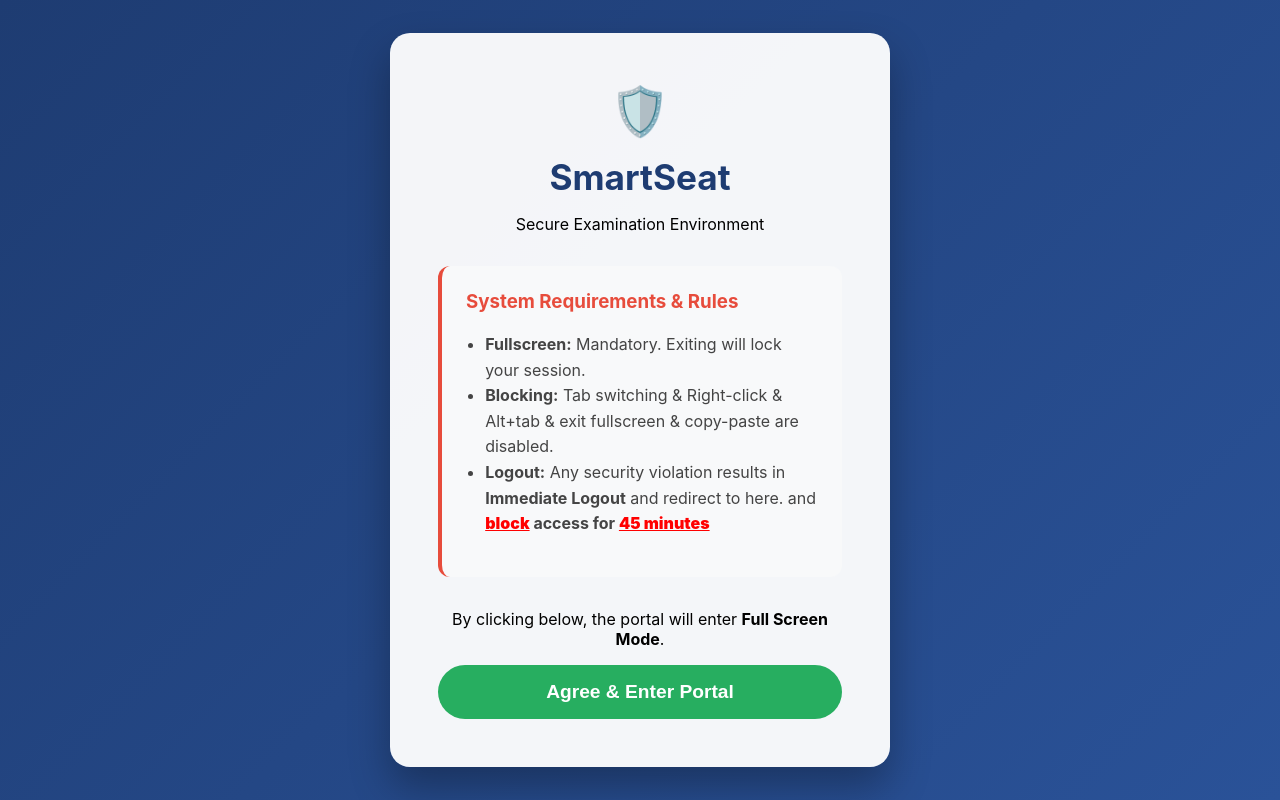
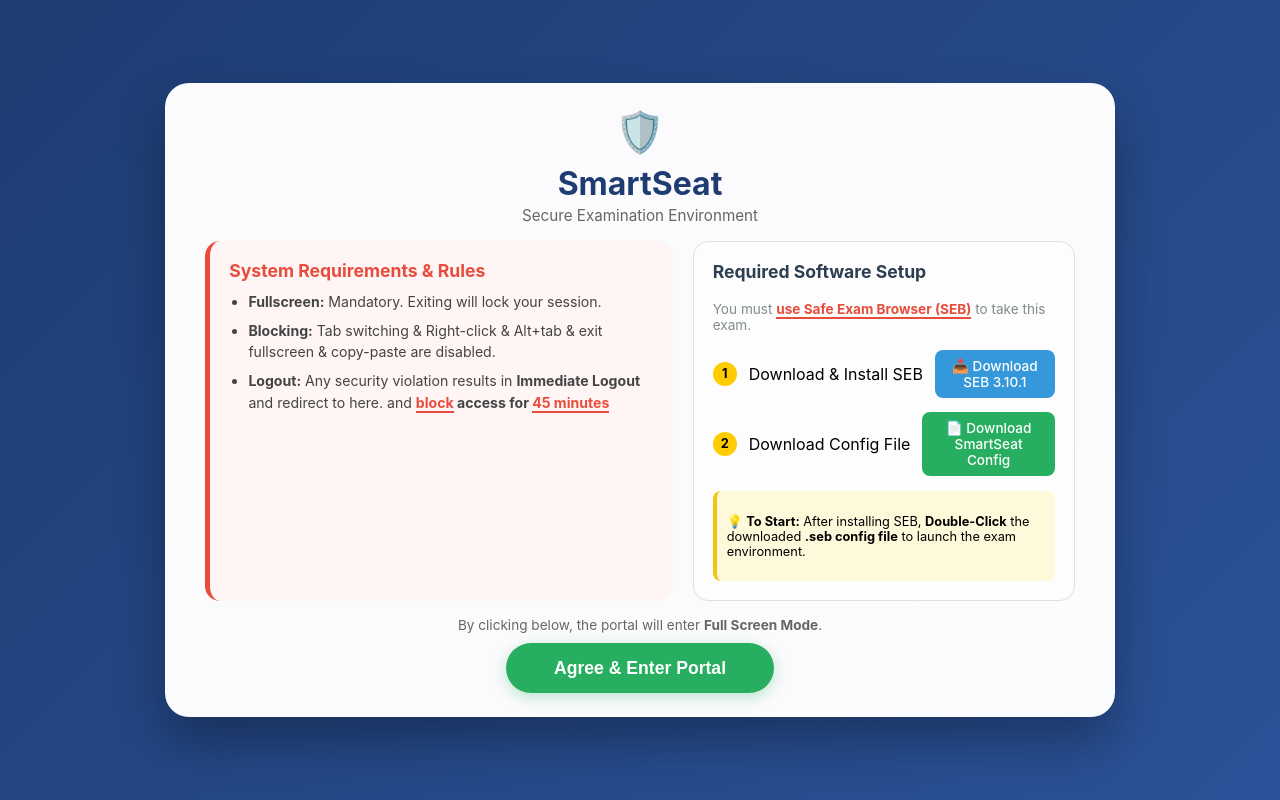
Before and after one commit to Bg987/ExamPortalSmartSeatFrontend, an Angular app: page / in a window 1280 px wide. Built offline with nearby package versions, Linux system fonts and the light colour scheme.

Commit message:
add seb and config file link in landing page

```diff
--- a/src/app/index/index.css
+++ b/src/app/index/index.css
@@ -1,3 +1,14 @@
+/* 1. Global Reset & Layout */
+* {
+  box-sizing: border-box;
+}
+
+body, html {
+  margin: 0;
+  padding: 0;
+  overflow: hidden; /* Strict single-screen rule */
+}
+
 .welcome-container {
   height: 100vh;
   display: flex;
@@ -5,69 +16,193 @@
   justify-content: center;
   background: linear-gradient(135deg, #1e3c72 0%, #2a5298 100%);
   font-family: 'Inter', sans-serif;
+  padding: 1rem;
 }
 
+/* 2. Glassmorphism Card */
 .glass-card {
-  background: rgba(255, 255, 255, 0.95);
-  padding: 3rem;
-  border-radius: 20px;
-  box-shadow: 0 20px 40px rgba(0,0,0,0.3);
-  max-width: 500px;
+  background: rgba(255, 255, 255, 0.98);
+  padding: 1.5rem 2.5rem;
+  border-radius: 24px;
+  box-shadow: 0 25px 50px rgba(0,0,0,0.3);
+  width: 100%;
+  max-width: 950px; /* Wider for side-by-side content */
   text-align: center;
 }
 
 .shield-icon {
-  font-size: 3rem;
+  font-size: 2.5rem;
   display: block;
-  margin-bottom: 1rem;
+  margin-bottom: 0.5rem;
 }
 
 h1 {
   color: #1e3c72;
   margin: 0;
-  font-size: 2.2rem;
+  font-size: 2rem;
 }
 
+.subtitle {
+  color: #666;
+  font-size: 0.95rem;
+  margin: 0.2rem 0 1rem 0;
+}
+
+/* 3. Side-by-Side Content Grid */
+.side-by-side-container {
+  display: grid;
+  grid-template-columns: 1.1fr 0.9fr; /* Slightly wider for rules */
+  gap: 20px;
+  margin: 1rem 0;
+  text-align: left;
+}
+
+/* 4. Left Column: Rules */
 .instructions {
-  text-align: left;
-  background: #f8f9fa;
-  padding: 1.5rem;
-  border-radius: 12px;
-  margin: 2rem 0;
-  border-left: 4px solid #e74c3c;
+  background: #fff5f5;
+  padding: 1.2rem;
+  border-radius: 15px;
+  border-left: 5px solid #e74c3c;
 }
 
 .instructions h3 {
-  margin-top: 0;
+  margin: 0 0 10px 0;
   color: #e74c3c;
+  font-size: 1.1rem;
 }
 
 .instructions ul {
   padding-left: 1.2rem;
+  margin: 0;
   color: #444;
-  line-height: 1.6;
+  font-size: 0.88rem;
+  line-height: 1.5;
+}
+
+.instructions li {
+  margin-bottom: 8px;
+}
+
+/* 5. Right Column: SEB Setup */
+.seb-setup {
+  background: #fdfdfd;
+  padding: 1.2rem;
+  border-radius: 15px;
+  border: 1px solid #e0e0e0;
+  display: flex;
+  flex-direction: column;
+  justify-content: space-between;
+}
+
+.seb-setup h3 {
+  margin: 0 0 5px 0;
+  color: #2c3e50;
+  font-size: 1.1rem;
+}
+
+.setup-subtitle {
+  font-size: 0.85rem;
+  color: #7f8c8d;
+  margin-bottom: 15px;
+}
+
+.download-grid {
+  display: flex;
+  flex-direction: column;
+  gap: 12px;
+}
+
+.download-item {
+  display: flex;
+  align-items: center;
+  gap: 12px;
+}
+
+.step-num {
+  background: #ffcc00;
+  color: #000;
+  min-width: 24px;
+  height: 24px;
+  display: flex;
+  align-items: center;
+  justify-content: center;
+  border-radius: 50%;
+  font-weight: bold;
+  font-size: 0.8rem;
+}
+
+.download-link {
+  flex: 1;
+  padding: 8px 12px;
+  background: #3498db;
+  color: white;
+  text-decoration: none;
+  border-radius: 8px;
+  font-size: 0.85rem;
+  font-weight: 500;
+  text-align: center;
+  transition: background 0.2s;
+}
+
+.download-link:hover { background: #2980b9; }
+.download-link.config { background: #27ae60; }
+.download-link.config:hover { background: #219150; }
+
+.launch-notice {
+  margin-top: 15px;
+  background: #fff9db;
+  padding: 10px;
+  border-radius: 8px;
+  font-size: 0.8rem;
+  border-left: 4px solid #f1c40f;
+}
+
+/* 6. Action Area (Bottom) */
+.action-area {
+  margin-top: 1rem;
+}
+
+.action-area p {
+  font-size: 0.85rem;
+  color: #666;
+  margin-bottom: 10px;
 }
 
 .btn-start {
   background: #27ae60;
   color: white;
   border: none;
-  padding: 1rem 2.5rem;
-  font-size: 1.2rem;
+  padding: 0.9rem 3rem;
+  font-size: 1.1rem;
   font-weight: 600;
   border-radius: 50px;
   cursor: pointer;
   transition: all 0.3s ease;
-  width: 100%;
-}
-
-u{
-  color : red;
-  font-weight : bolder;
+  box-shadow: 0 4px 15px rgba(39, 174, 96, 0.3);
 }
 
 .btn-start:hover {
   background: #2ecc71;
   transform: translateY(-2px);
-  box-shadow: 0 5px 15px rgba(46, 204, 113, 0.4);
+  box-shadow: 0 6px 20px rgba(46, 204, 113, 0.4);
 }
+
+/* 7. Utilities */
+u {
+  color: #e74c3c;
+  font-weight: bold;
+  text-decoration: none;
+  border-bottom: 2px solid #e74c3c;
+}
+
+/* Responsive adjustments */
+@media (max-width: 850px) {
+  .side-by-side-container {
+    grid-template-columns: 1fr;
+  }
+  .glass-card {
+    max-height: 95vh;
+    overflow-y: auto;
+  }
+  body, html { overflow: auto; }
+}
--- a/src/app/index/index.html
+++ b/src/app/index/index.html
@@ -6,17 +6,50 @@
       <p class="subtitle">Secure Examination Environment</p>
     </div>
 
+    <div class="side-by-side-container">
+
       <div class="instructions">
         <h3>System Requirements & Rules</h3>
         <ul>
           <li><strong>Fullscreen:</strong> Mandatory. Exiting will lock your session.</li>
           <li><strong>Blocking:</strong> Tab switching & Right-click & Alt+tab & exit fullscreen & copy-paste are
             disabled.</li>
-        <li><strong>Logout:</strong> Any security violation results in <b>Immediate Logout</b> and redirect to here. and
-          <b><u>block</u> access for <u>45 minutes</u></b></li>
+          <li><strong>Logout:</strong> Any security violation results in <b>Immediate Logout</b> and redirect to here.
+            and <b><u>block</u> access for <u>45 minutes</u></b></li>
         </ul>
       </div>
 
+      <div class="seb-setup">
+        <h3>Required Software Setup</h3>
+        <p class="setup-subtitle">You must <u><b>use Safe Exam Browser (SEB)</b></u> to take this exam.</p>
+
+        <div class="download-grid">
+          <div class="download-item">
+            <span class="step-num">1</span>
+            <p>Download & Install SEB</p>
+            <a href="https://github.com/SafeExamBrowser/seb-win-refactoring/releases/download/v3.10.1/SEB_3.10.1.864_SetupBundle.exe"
+              class="download-link">
+              📥 Download SEB 3.10.1
+            </a>
+          </div>
+
+          <div class="download-item">
+            <span class="step-num">2</span>
+            <p>Download Config File</p>
+            <a href="https://drive.google.com/file/d/1HdTLOruYHBlzobVUSV7YGokAUZBpQr8t/view?usp=sharing" target="_blank"
+              class="download-link config">
+              📄 Download SmartSeat Config
+            </a>
+          </div>
+        </div>
+
+        <div class="launch-notice">
+          <p>💡 <b>To Start:</b> After installing SEB, <b>Double-Click</b> the downloaded <b>.seb config file</b> to
+            launch the exam environment.</p>
+        </div>
+      </div>
+
+    </div>
     <div class="action-area">
       <p>By clicking below, the portal will enter <b>Full Screen Mode</b>.</p>
       <button class="btn-start" (click)="startExamPortal()">
```
Lines whose indentation alone changed are shown as unchanged.
